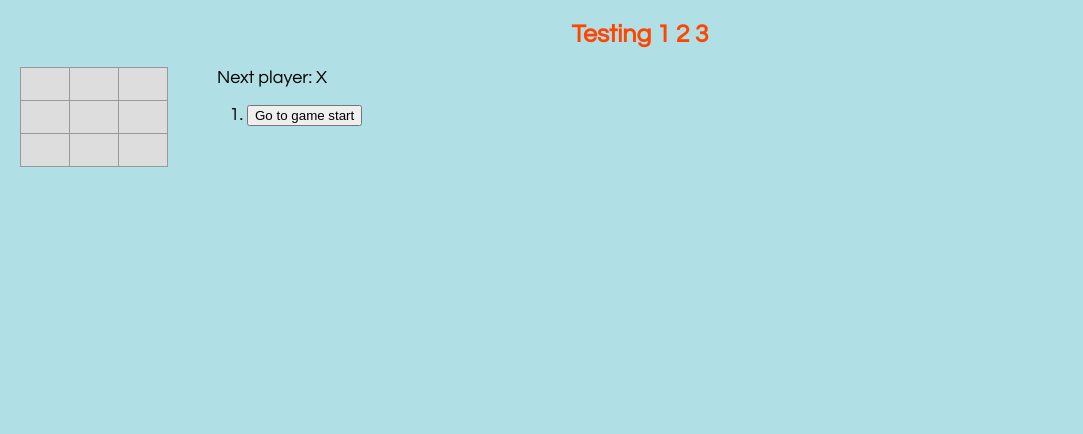
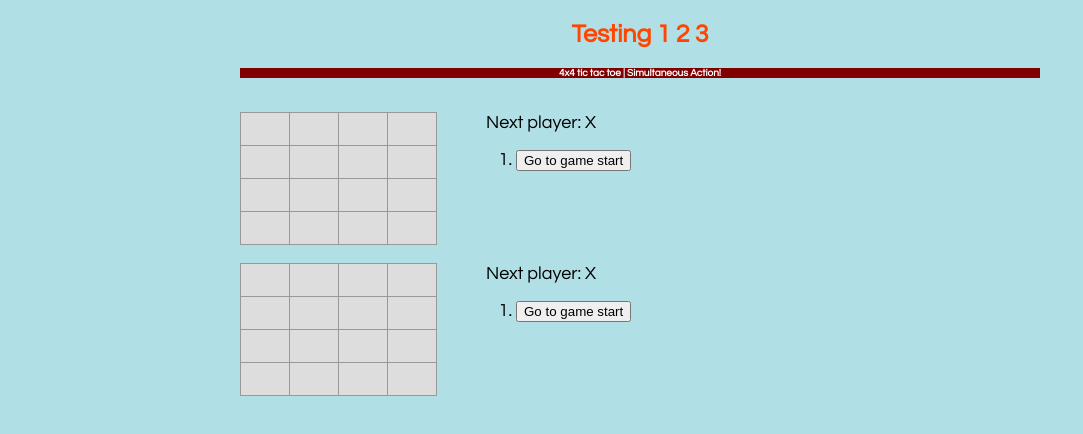
Before and after one commit to zoywongus/reacttest, a React app in the folder my-app/: page / in a window 1280 px wide. Shown: the whole page, without its empty margins (0-1083 px from the left). Built offline with nearby package versions, Linux system fonts and the light colour scheme.

Commit message:
changed formatting; added new game mode

```diff
--- a/my-app/public/index.html
+++ b/my-app/public/index.html
@@ -23,6 +23,8 @@
   </head>
   <body style="background-color:powderblue;">
     <h2 style="color:orangered;font-size:25px;text-align:center;">Testing 1 2 3</h2>
+    <h5 style="background-color:maroon;font-size:10px;text-align:center;color:white;">4x4 tic tac toe | Simultaneous Action!</h5>
+    <br />
     <noscript>
       You need to enable JavaScript to run this app.
     </noscript>
--- a/my-app/src/index.css
+++ b/my-app/src/index.css
@@ -1,6 +1,9 @@
 body {
   font: 18px "Century Gothic", Futura, sans-serif;
   margin: 20px;
+  max-width: 800px;
+  margin: auto;
+
 }
 
 ol, ul {
--- a/my-app/src/index.js
+++ b/my-app/src/index.js
@@ -27,16 +27,25 @@ class Board extends React.Component {
           {this.renderSquare(0)}
           {this.renderSquare(1)}
           {this.renderSquare(2)}
+          {this.renderSquare(3)}
         </div>
         <div className="board-row">
-          {this.renderSquare(3)}
           {this.renderSquare(4)}
           {this.renderSquare(5)}
+          {this.renderSquare(6)}
+          {this.renderSquare(7)}
         </div>
         <div className="board-row">
-          {this.renderSquare(6)}
-          {this.renderSquare(7)}
           {this.renderSquare(8)}
+          {this.renderSquare(9)}
+          {this.renderSquare(10)}
+          {this.renderSquare(11)}
+        </div>
+        <div className="board-row">
+          {this.renderSquare(12)}
+          {this.renderSquare(13)}
+          {this.renderSquare(14)}
+          {this.renderSquare(15)}
         </div>
       </div>
     );
@@ -120,20 +129,148 @@ class Game extends React.Component {
   }
 }
 
+function SquareTwo(props) {
+  return (
+    <button className="square" onClick={props.onClick}>
+      {props.value}
+    </button>
+  );
+}
+
+class BoardTwo extends React.Component {
+  renderSquare(i) {
+    return (
+      <Square
+        value={this.props.squares[i]}
+        onClick={() => this.props.onClick(i)}
+      />
+    );
+  }
+
+  render() {
+    return (
+      <div>
+        <div className="board-row">
+          {this.renderSquare(0)}
+          {this.renderSquare(1)}
+          {this.renderSquare(2)}
+          {this.renderSquare(3)}
+        </div>
+        <div className="board-row">
+          {this.renderSquare(4)}
+          {this.renderSquare(5)}
+          {this.renderSquare(6)}
+          {this.renderSquare(7)}
+        </div>
+        <div className="board-row">
+          {this.renderSquare(8)}
+          {this.renderSquare(9)}
+          {this.renderSquare(10)}
+          {this.renderSquare(11)}
+        </div>
+        <div className="board-row">
+          {this.renderSquare(12)}
+          {this.renderSquare(13)}
+          {this.renderSquare(14)}
+          {this.renderSquare(15)}
+        </div>
+      </div>
+    );
+  }
+}
+
+class GameTwo extends React.Component {
+  constructor(props) {
+    super(props);
+    this.state = {
+      history: [{
+        squares: Array(9).fill(null),
+      }],
+      xIsNext: true,
+      stepNumber: 0,
+    }
+  }
+
+  handleClick(i) {
+    const history = this.state.history.slice(0, this.state.stepNumber + 1);
+    const current = history[history.length - 1];
+    const squares = current.squares.slice();
+    if (calculateWinner(squares) || squares[i]) {
+      return;
+    }
+    squares[i] = this.state.xIsNext ? 'X' : 'O';
+    this.setState({
+      history: history.concat([{
+        squares: squares,
+      }]),
+      stepNumber: history.length,
+      xIsNext: !this.state.xIsNext,
+    });
+  }
+
+  jumpTo(step) {
+    this.setState({
+      stepNumber: step,
+      xIsNext: (step % 2) === 0,
+    })
+  }
+
+  render() {
+    const history = this.state.history;
+    const current = history[this.state.stepNumber];
+    const winner = calculateWinner(current.squares);
+
+
+    const moves = history.map((step, move)=> {
+      const desc = move ?
+        'Go to move #' + move :
+        'Go to game start';
+      return (
+        <li key={move}>
+          <button onClick={() => this.jumpTo(move)}>{desc}</button>
+        </li>
+      )
+    })
+
+    let status;
+    if (winner) {
+      status = 'Winner: ' + winner;
+    } else {
+      status = 'Next player: ' + (this.state.xIsNext ? 'X' : 'O');
+    }
+    return (
+      <div className="game">
+        <div className="game-board">
+          <BoardTwo
+            squares={current.squares}
+            onClick={(i) => this.handleClick(i)}
+          />
+        </div>
+        <div className="game-info">
+          <div>{status}</div>
+          <ol>{moves}</ol>
+        </div>
+      </div>
+    );
+  }
+}
+
 function calculateWinner(squares) {
   const lines = [
-    [0,1,2],
-    [3,4,5],
-    [6,7,8],
-    [0,3,6],
-    [1,4,7],
-    [2,5,8],
-    [0,4,8],
-    [2,4,6],
+    [0,1,2,3],
+    [4,5,6,7],
+    [8,9,10,11],
+    [12,13,14,15],
+    [0,4,8,12],
+    [1,5,9,13],
+    [2,6,10,14],
+    [3,7,11,15],
+    [0,5,10,15],
+    [3,6,9,12]
   ];
   for (let i=0; i < lines.length; i++) {
-    const [a, b, c] = lines[i];
-    if (squares[a] && squares[a] === squares[b] && squares[a] === squares[c]) {
+    const [a, b, c, d] = lines[i];
+    if (squares[a] && squares[a] === squares[b] && squares[a] === squares[c] && squares[a] === squares[d]) {
       return squares[a];
     }
   }
@@ -143,6 +280,10 @@ function calculateWinner(squares) {
 // ========================================
 
 ReactDOM.render(
-  <Game />,
+  <div>
+  <Game />
+  <br />
+  <GameTwo />
+  </div>,
   document.getElementById('root')
 );
```
